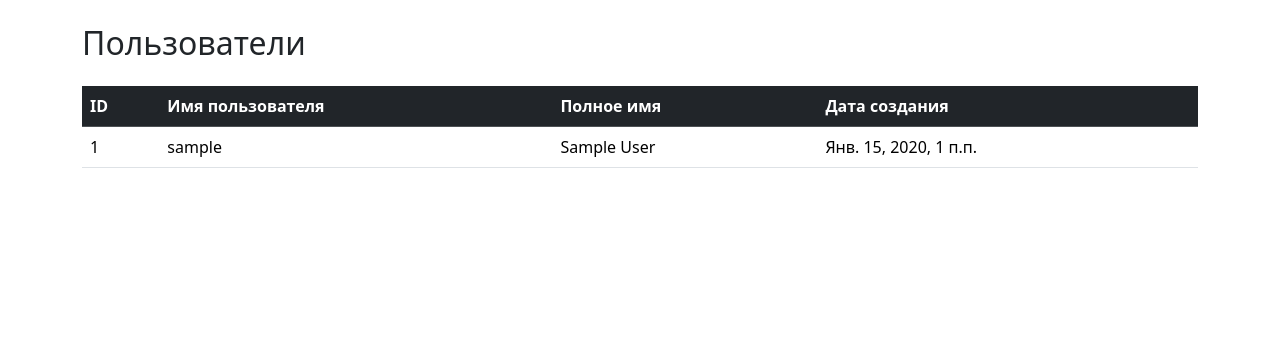
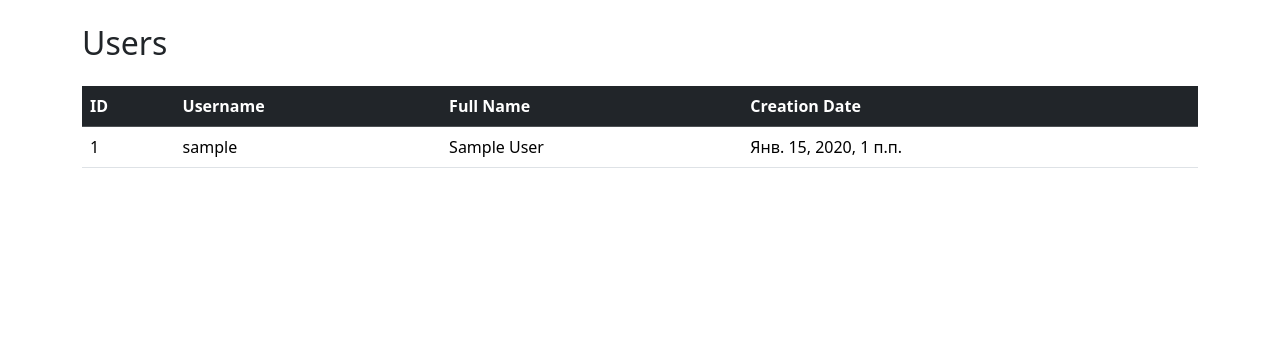
Before and after one commit to GrigoriyKruchinin/python-project-52, a Django app: page /users/ in a window 1280 px wide. Shown: the part 72-428 px from the top of the page. Run offline with Django 3.2, Linux system fonts and the light colour scheme; tables that the repository leaves empty hold one stand-in row (values such as "Sample post"); some libraries are stand-ins or nearby versions.

Commit message:
locale for users page

```diff
--- a/task_manager/templates/users/index.html
+++ b/task_manager/templates/users/index.html
@@ -5,14 +5,14 @@
 {% block content %}
 
 <div class="container mt-4">
-<h2 class="mb-4">Пользователи</h2>
+<h2 class="mb-4">{% trans "Users" %}</h2>
 <table class="table">
     <thead class="table-dark">
     <tr>
-        <th>ID</th>
-        <th>Имя пользователя</th>
-        <th>Полное имя</th>
-        <th>Дата создания</th>
+        <th>{% trans "ID" %}</th>
+        <th>{% trans "Username" %}</th>
+        <th>{% trans "Full Name" %}</th>
+        <th>{% trans "Creation Date" %}</th>
     </tr>
     </thead>
     <tbody>
```
Also changed, not shown: locale/ru/LC_MESSAGES/django.po.
